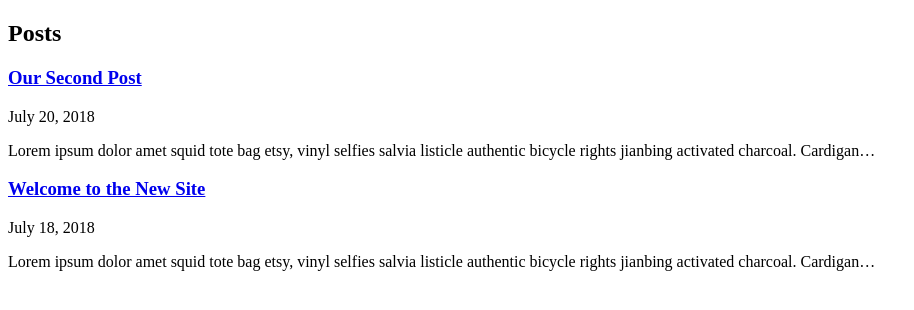
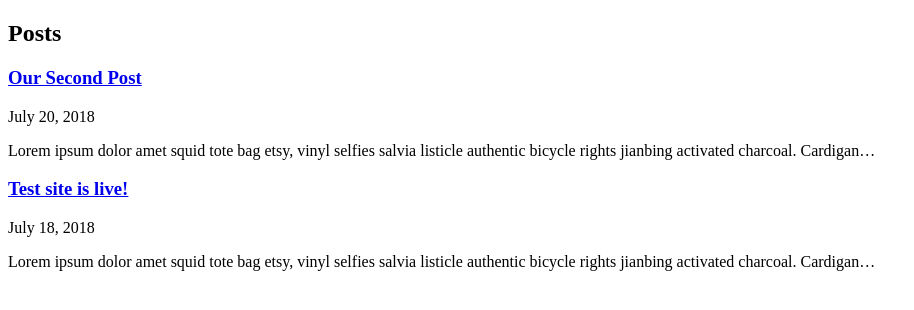
Before and after one commit to adamayd/angelaaydphotography, a Gatsby site: page / in a window 1280 px wide. Shown: the whole page, without its empty margins (0-914 px from the left). Built offline with nearby package versions, Linux system fonts and the light colour scheme; Gatsby itself is replaced by a stand-in of ours.

Commit message:
made post change to test live deploy

```diff
--- a/src/posts/post.md
+++ b/src/posts/post.md
@@ -1,5 +1,5 @@
 ---
-title: "Welcome to the New Site"
+title: "Test site is live!"
 date: "2018-07-18"
 ---
 
```
